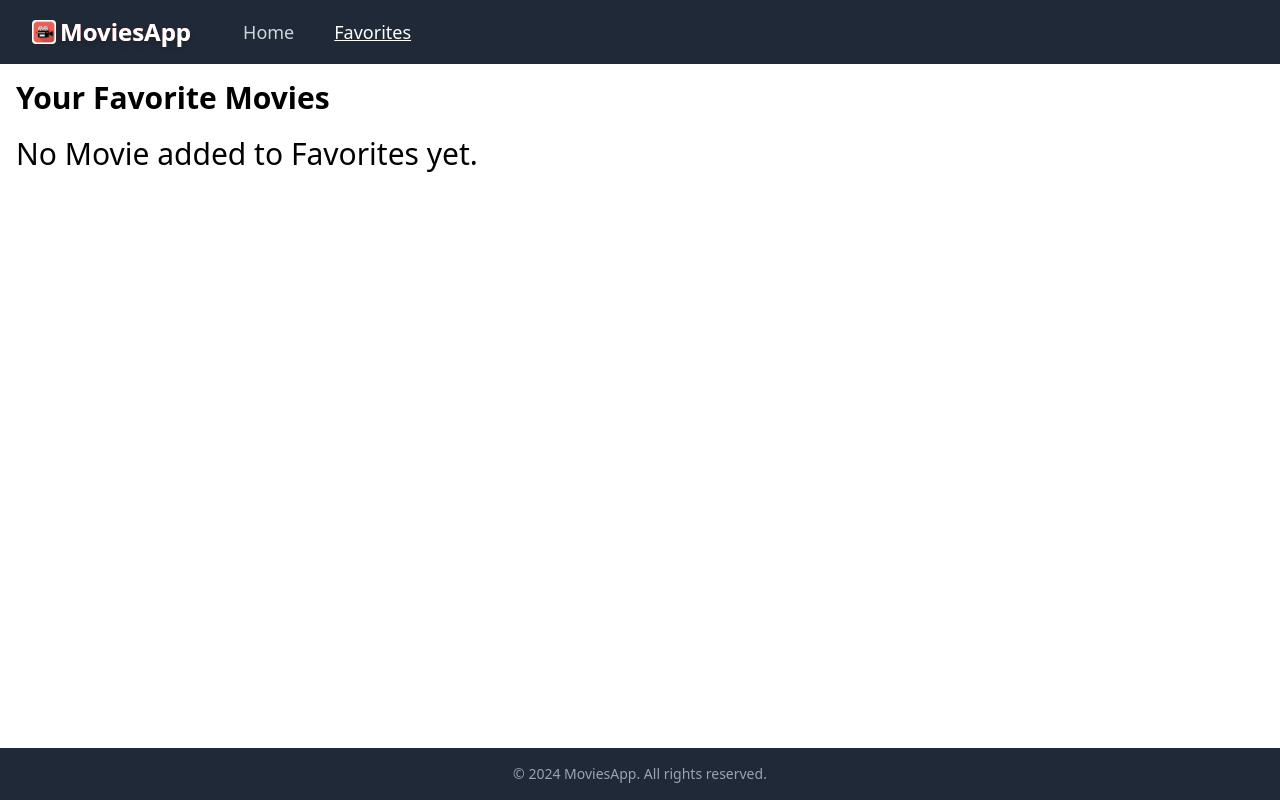
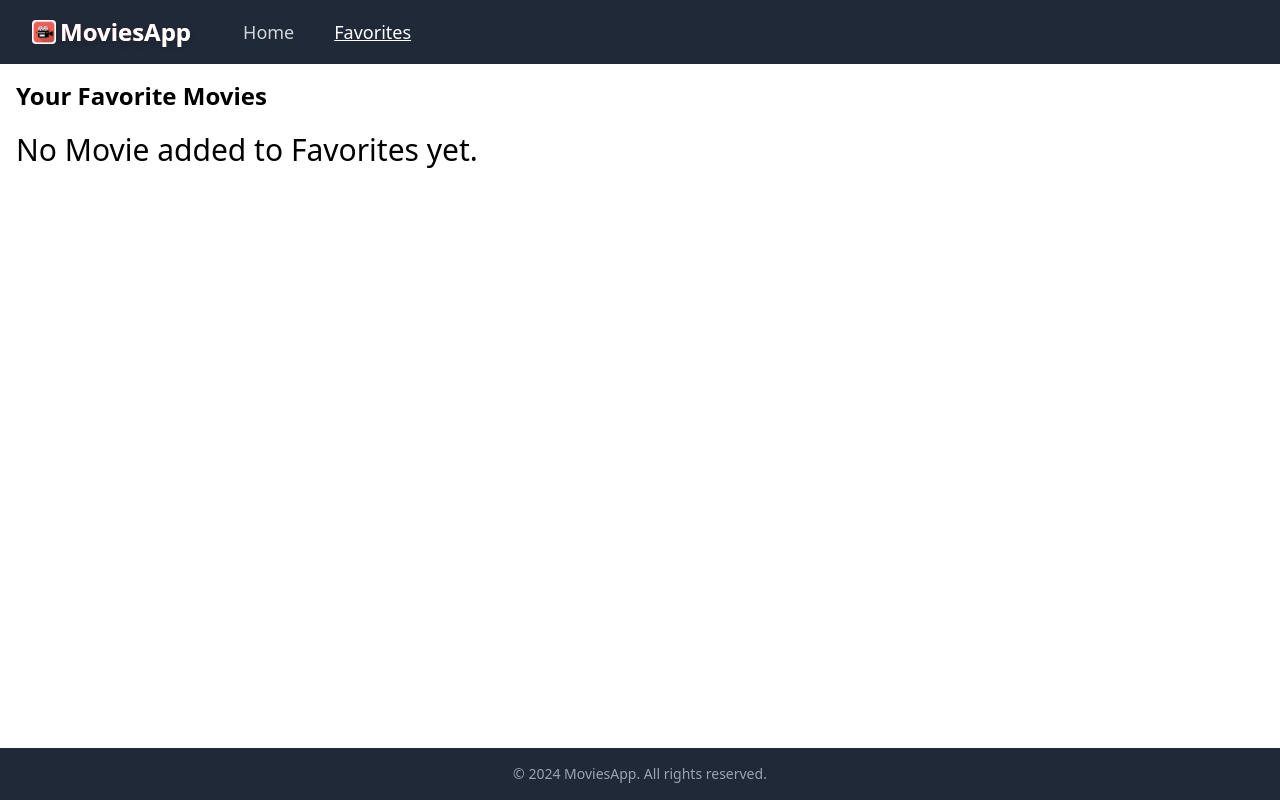
Before and after one commit to rd273001/MoviesApp, a React (Vite) app: page /favorites in a window 1280 px wide. Built offline with nearby package versions, Linux system fonts and the light colour scheme.

Commit message:
minor UI changes

```diff
--- a/src/components/Layout.jsx
+++ b/src/components/Layout.jsx
@@ -89,14 +89,14 @@ const Layout = () => {
               <div className='px-2 pt-2 pb-3 space-y-1 sm:px-3'>
                 <NavLink
                   to='/'
-                  className={ ( state ) => ( `${state.isActive ? 'underline text-white' : '' } text-gray-300 hover:bg-gray-700 hover:text-white block px-3 py-2 rounded-md text-base font-medium`) }
+                  className={ ( state ) => ( `${state.isActive ? 'underline text-white' : '' } text-gray-300 hover:bg-gray-700 hover:text-white block px-3 py-2 rounded-md font-medium text-center`) }
                   onClick={ () => setIsOpen( false ) }
                 >
                   Home
                 </NavLink>
                 <NavLink
                   to='/favorites'
-                  className={ ( state ) => ( `${ state.isActive ? 'underline text-white' : '' } text-gray-300 hover:bg-gray-700 hover:text-white block px-3 py-2 rounded-md text-base font-medium` ) }
+                  className={ ( state ) => ( `${ state.isActive ? 'underline text-white' : '' } text-gray-300 hover:bg-gray-700 hover:text-white block px-3 py-2 rounded-md font-medium text-center` ) }
                   onClick={ () => setIsOpen( false ) }
                 >
                   Favorites
--- a/src/pages/Favorites.jsx
+++ b/src/pages/Favorites.jsx
@@ -7,7 +7,7 @@ const Favorites = () => {
 
   return (
     <div className='mx-auto px-4 pt-4 pb-12'>
-      <h1 className='text-3xl font-bold mb-5'>Your Favorite Movies</h1>
+      <h1 className='text-2xl font-bold mb-5'>Your Favorite Movies</h1>
       <div className='grid grid-cols-1 sm:grid-cols-2 lg:grid-cols-3 xl:grid-cols-4 gap-12'>
         { favoriteMovies?.length > 0
           ? favoriteMovies.map( ( movie ) => (
--- a/src/pages/Movies.jsx
+++ b/src/pages/Movies.jsx
@@ -16,7 +16,7 @@ const Movies = () => {
 
   return (
     <div className='mx-auto px-4 pt-4 pb-12'>
-      <h1 className='text-3xl font-bold mb-5'>Movies</h1>
+      <h1 className='text-2xl font-bold mb-5'>Movies</h1>
       { isLoading && <LoadingIndicator /> }
       { error && <Alert message={ error } type='error' /> }
       <div className='grid grid-cols-1 sm:grid-cols-2 lg:grid-cols-3 xl:grid-cols-4 gap-12'>
```
